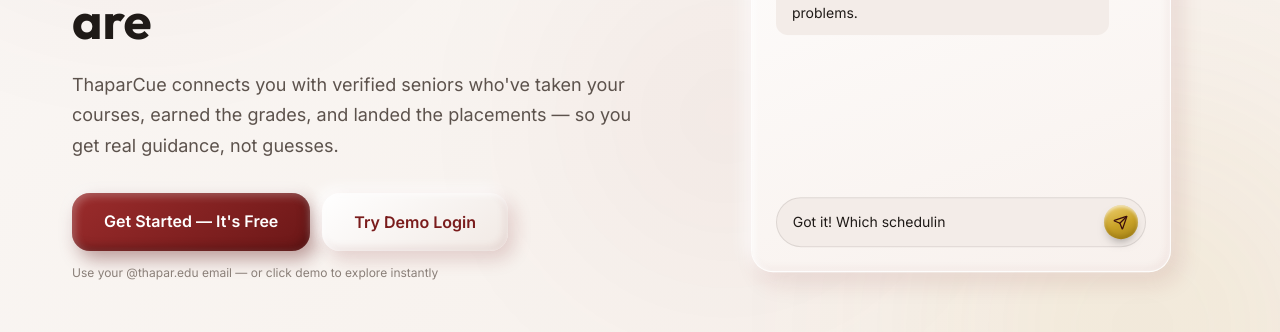
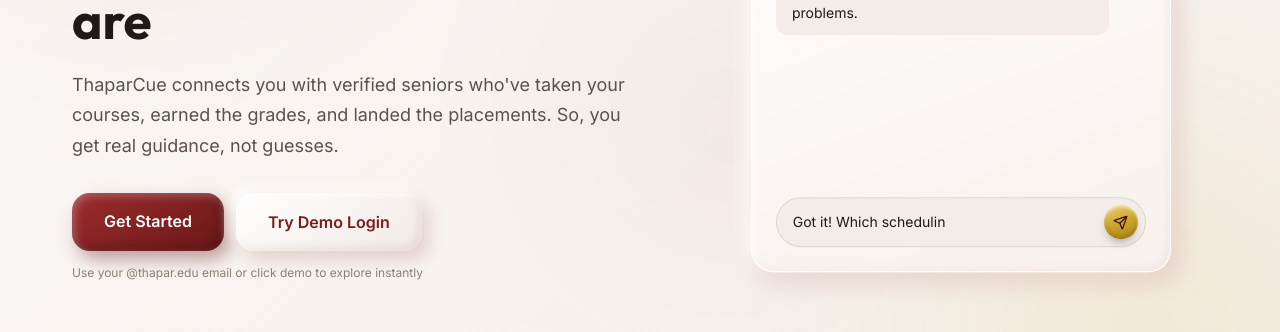
Before and after one commit to ishitttaa/ThaparCue, a React (Vite) app: page / in a window 1280 px wide. Shown: the part 353-685 px from the top of the page. Built offline with nearby package versions, Linux system fonts and the light colour scheme; no server answers.

Commit message:
little formatting changes made

```diff
--- a/index.html
+++ b/index.html
@@ -4,7 +4,7 @@
     <meta charset="UTF-8" />
     <link rel="icon" type="image/png" href="/logo.png" />
     <meta name="viewport" content="width=device-width, initial-scale=1.0" />
-    <meta name="description" content="ThaparCue — Find verified seniors with real experience in your exact courses and skills. Structured peer knowledge, smart matching, topic-locked guidance." />
+    <meta name="description" content="ThaparCue — Find verified seniors with real experience in your exact courses and skills. Structured peer knowledge, smart matching, topic locked guidance." />
     <title>ThaparCue — Verified Peer Knowledge Platform</title>
     <link rel="preconnect" href="https://fonts.googleapis.com" />
     <link rel="preconnect" href="https://fonts.gstatic.com" crossorigin />
--- a/src/pages/public/LandingPage.jsx
+++ b/src/pages/public/LandingPage.jsx
@@ -70,11 +70,11 @@ export default function LandingPage() {
           </h1>
           <p className="landing-subtitle text-secondary">
             ThaparCue connects you with verified seniors who've taken your courses,
-            earned the grades, and landed the placements — so you get real guidance, not guesses.
+            earned the grades, and landed the placements. So, you get real guidance, not guesses.
           </p>
           <div className="landing-ctas">
             <Link to="/login" className="btn btn-primary btn-lg">
-              Get Started — It's Free
+              Get Started
             </Link>
             <button
               className="btn btn-secondary btn-lg"
@@ -84,7 +84,7 @@ export default function LandingPage() {
             </button>
           </div>
           <p className="text-muted" style={{ fontSize: 'var(--text-xs)', marginTop: 'var(--space-3)' }}>
-            Use your @thapar.edu email — or click demo to explore instantly
+            Use your @thapar.edu email or click demo to explore instantly
           </p>
         </div>
 
```
